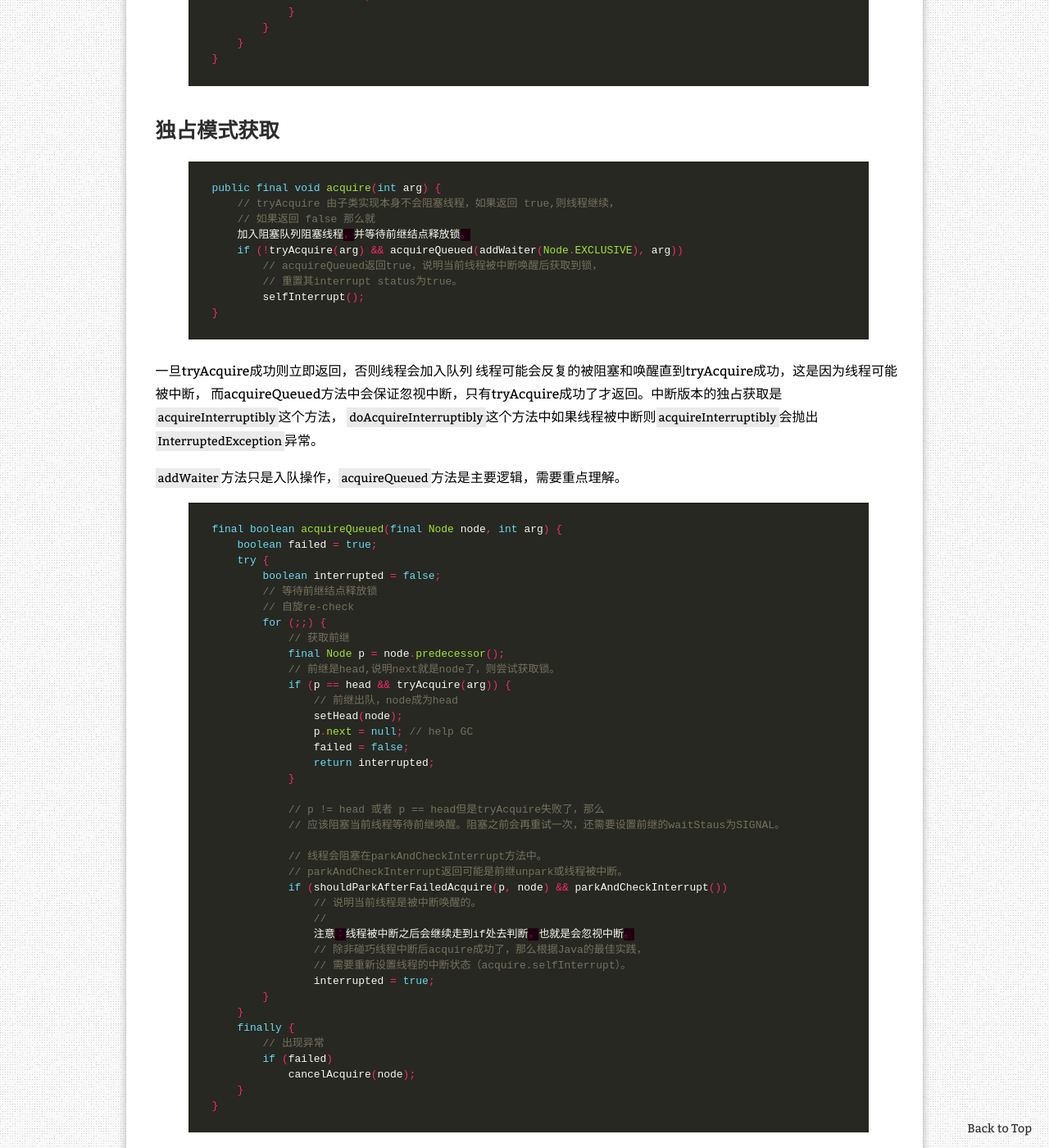
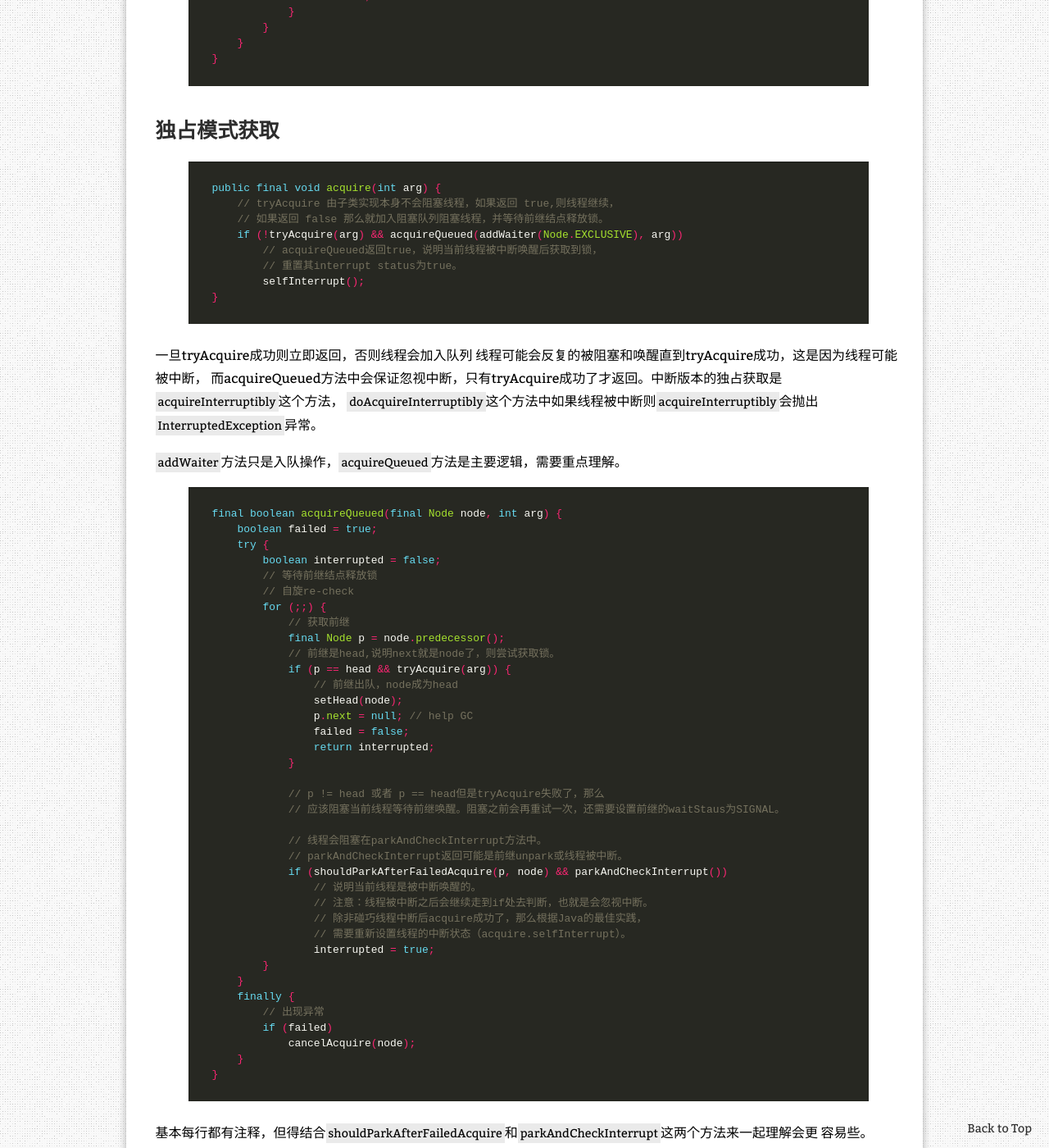
Before and after one commit to zhanjindong/zhanjindong.github.io, a Jekyll site: the page built from _posts/2015-03-15-java-concurrent-package-aqs-AbstractQueuedSynchronizer.md, in a window 1280 px wide and 1400 px high, scrolled down 2150 px. Shown: the whole window at 82% size. Built offline with Jekyll 4.4.1, drawn with Linux system fonts in a browser that asks for light colours; nearby versions of some CDN libraries; comment, search, counter and statistics services are not loaded; a style sheet for code colours, icons or effects is not loaded.

```diff
--- a/_posts/2015-03-15-java-concurrent-package-aqs-AbstractQueuedSynchronizer.md
+++ b/_posts/2015-03-15-java-concurrent-package-aqs-AbstractQueuedSynchronizer.md
@@ -110,8 +110,7 @@ private Node enq(final Node node) {
 {% highlight Java %}
 public final void acquire(int arg) {
     // tryAcquire 由子类实现本身不会阻塞线程，如果返回 true,则线程继续，
-    // 如果返回 false 那么就
-    加入阻塞队列阻塞线程，并等待前继结点释放锁。
+    // 如果返回 false 那么就加入阻塞队列阻塞线程，并等待前继结点释放锁。
     if (!tryAcquire(arg) && acquireQueued(addWaiter(Node.EXCLUSIVE), arg))
         // acquireQueued返回true，说明当前线程被中断唤醒后获取到锁，
         // 重置其interrupt status为true。
@@ -153,8 +152,7 @@ final boolean acquireQueued(final Node node, int arg) {
             // parkAndCheckInterrupt返回可能是前继unpark或线程被中断。
             if (shouldParkAfterFailedAcquire(p, node) && parkAndCheckInterrupt())
                 // 说明当前线程是被中断唤醒的。
-                //
-                注意：线程被中断之后会继续走到if处去判断，也就是会忽视中断。
+                // 注意：线程被中断之后会继续走到if处去判断，也就是会忽视中断。
                 // 除非碰巧线程中断后acquire成功了，那么根据Java的最佳实践，
                 // 需要重新设置线程的中断状态（acquire.selfInterrupt）。
                 interrupted = true;
```
